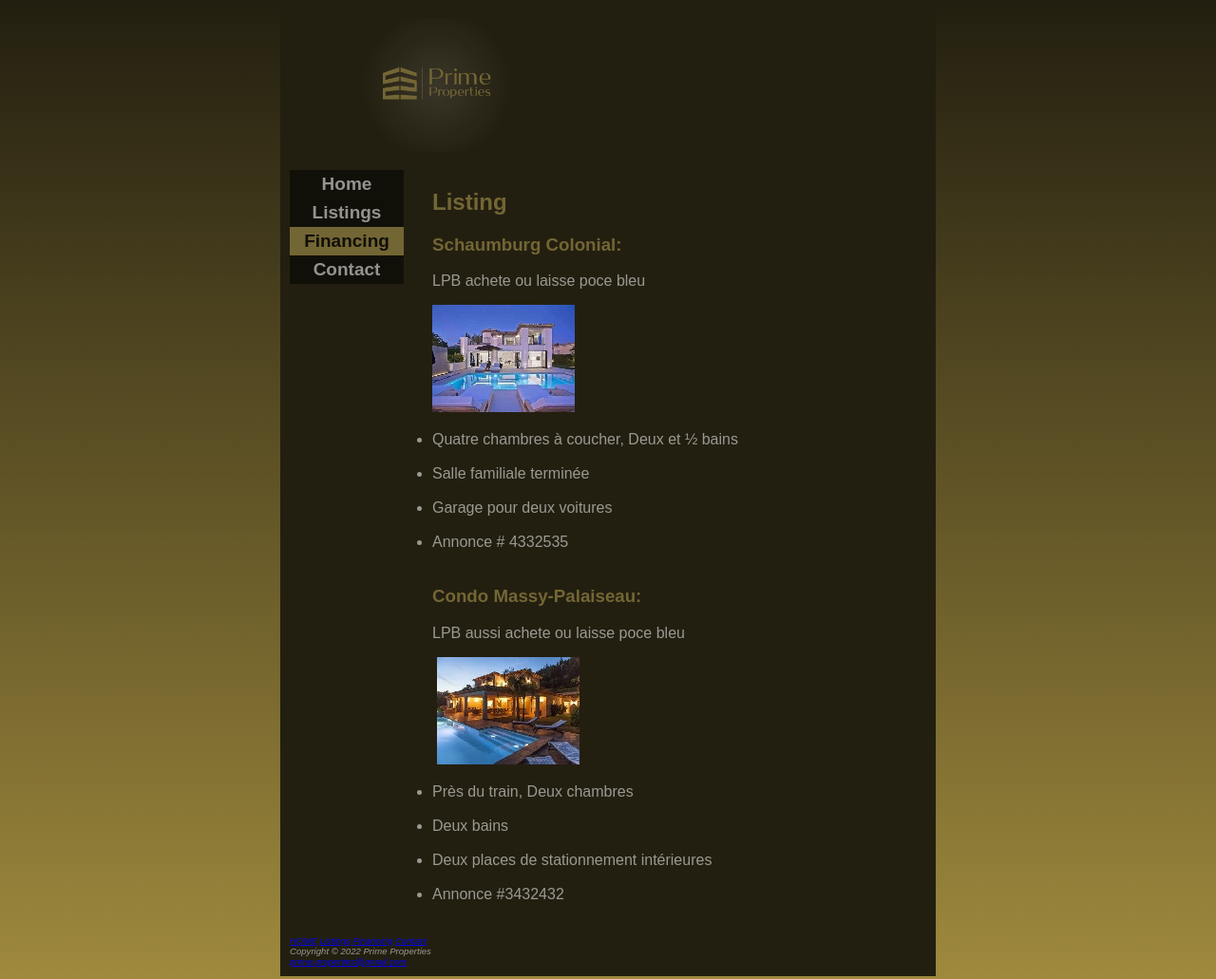
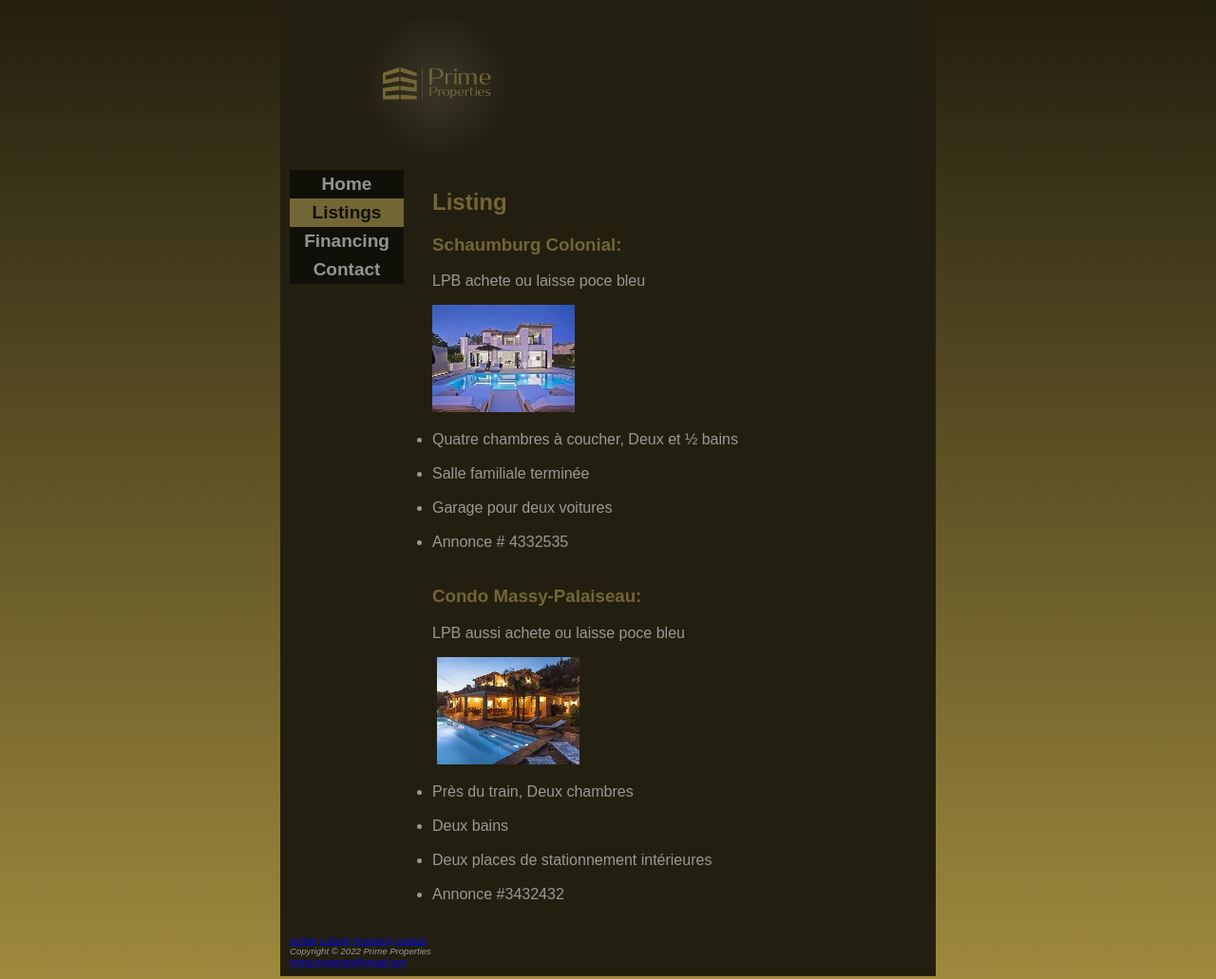
Before and after one commit to clement6494/TP2, a plain HTML site: page annonces.html in a window 1280 px wide. Shown: the whole page at 95% size. Drawn offline with Linux system fonts and the light colour scheme.

Commit message:
pimp my ride 2

```diff
--- a/annonces.html
+++ b/annonces.html
@@ -21,11 +21,11 @@
         </a>
         <br />
         <a href="annonces.html" >
-            <button class="button" name="myButton">Listings</button>
+            <button class="page" name="myButton">Listings</button>
         </a>
         <br />
         <a href="financing.html" >
-            <button class="page" name="myButton">Financing</button>
+            <button class="button" name="myButton">Financing</button>
         </a>
         <br />
         <a href="contact.html" >
```
Also changed, not shown: contact.html (+2 -2 lines), index.html (+2 -2 lines).
